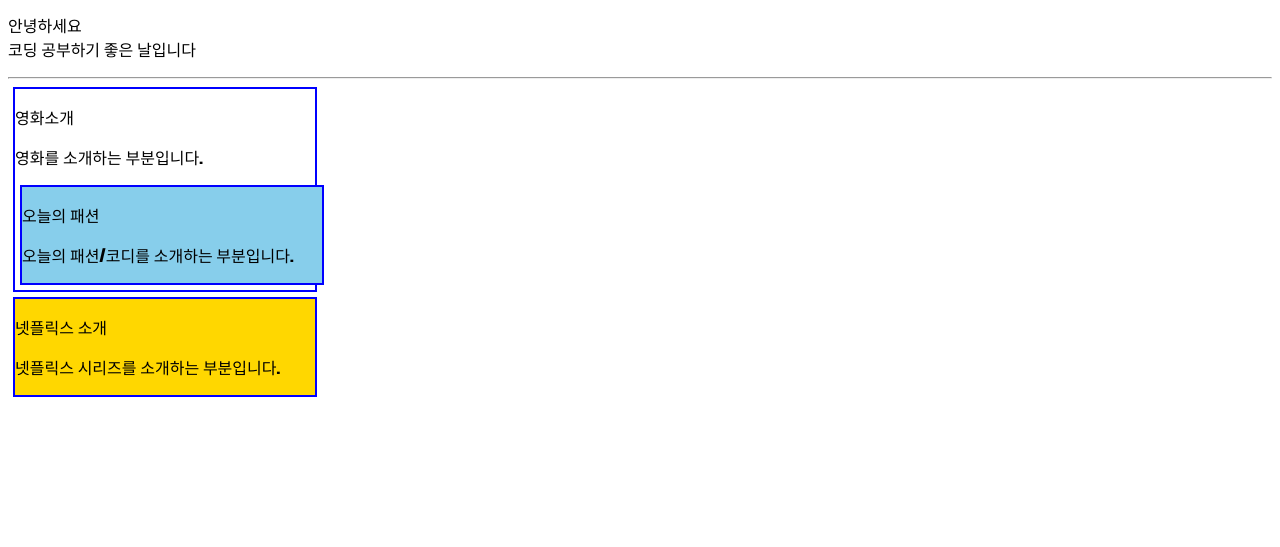
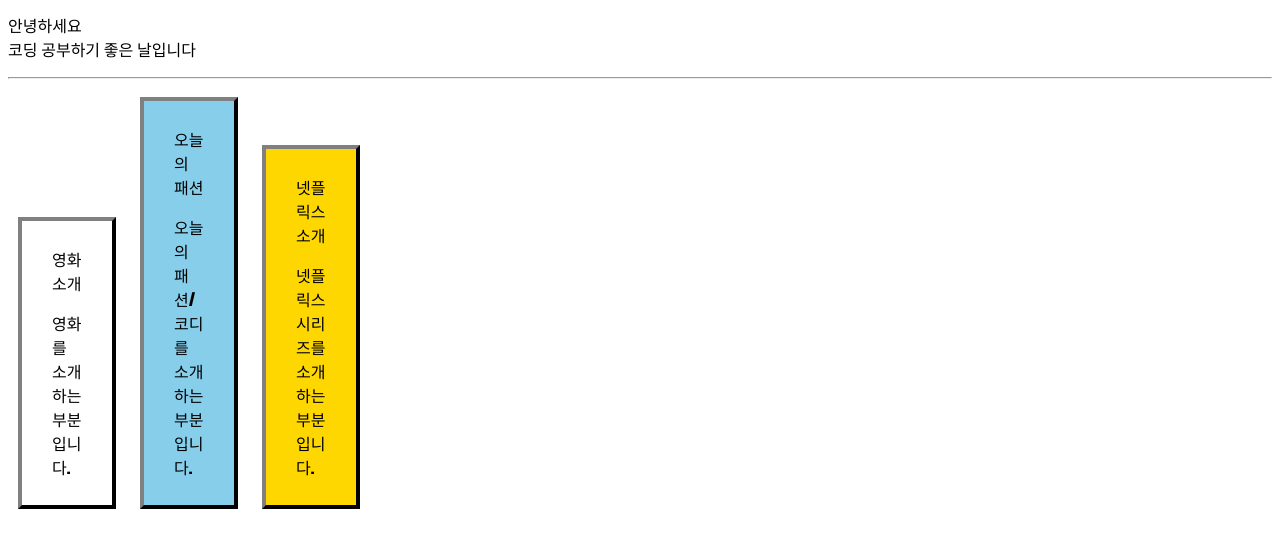
Before and after one commit to kyuyoungHan/WebStudy, a plain HTML site: page index.html in a window 1280 px wide. Shown: the part 171-718 px from the top of the page. Drawn offline with Linux system fonts and the light colour scheme.

Commit message:
style 수정1

```diff
--- a/index.html
+++ b/index.html
@@ -6,9 +6,14 @@
     <title>웹 스터디 ::: 한규영</title>
     <style>
         div{
-            border: solid 2px blue;
-            margin: 5px;
-            width: 300px;
+            display: inline-block;
+            border-top: solid 4px gray;
+            border-left: solid 4px gray;
+            border-right: solid 4px black;
+            border-bottom: solid 4px black;
+            margin: 10px;
+            padding: 10px 30px 10px 30px;
+            width: 30px;
         }
         div.contents {
             background-color: gold;
@@ -32,10 +37,11 @@
     <div class="content">
         <p>영화소개</p>
         <p>영화를 소개하는 부분입니다.</p>
+    </div>
         <div id ="ootd">
             <p>오늘의 패션</p>
             <p>오늘의 패션/코디를 소개하는 부분입니다.</p>
-        </div>
+
     </div>
     <div class="contents">
         <p>넷플릭스 소개</p>
```
